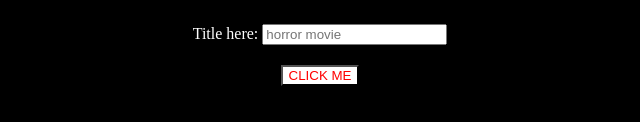
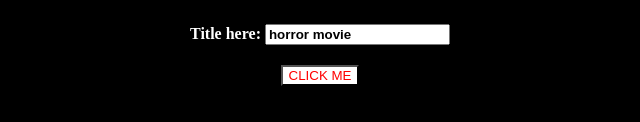
Before and after one commit to KJWilliamson/favorite-scary-movie, a plain HTML site: page index.html in a window 1280 px wide. Shown: the part 420-542 px from the top of the page, 320-960 px from the left. Drawn offline with Linux system fonts and the light colour scheme.

Commit message:
made the placeholder color black and made everything bolder for user to see everything easily

```diff
--- a/style.css
+++ b/style.css
@@ -4,6 +4,20 @@ body {
     background-size: 100%;
     background-color: black;
 }
+
+::-webkit-input-placeholder {
+  font-weight: bolder;
+  color: black;
+}
+
+label {
+  font-weight: bolder;
+}
+
+input::placeholder {
+  font-weight: boldest;
+}
+
 
 h1,
 h2,
@@ -47,11 +61,11 @@ h2 {
 
 @media screen and (max-width: 685px) {
 
-  body {
+  /* body {
     background-repeat: no-repeat;
     background-size: 100%;
     background-color: black;
-}
+} */
 
     h1 {
       font-size: 1.4rem;
@@ -61,17 +75,22 @@ h2 {
       font-size: 1.4rem;
     }
 
+    /* label {
+      font-weight: bolder;
+    }
+
     form label {
       font-weight: bolder;
     }
 
     ::-webkit-input-placeholder {
       font-weight: bolder;
+      color: black;
     }
 
     input::placeholder {
       font-weight: boldest;
-    }
+    } */
 
     h2 {
         font-size: 1.3rem;
```
